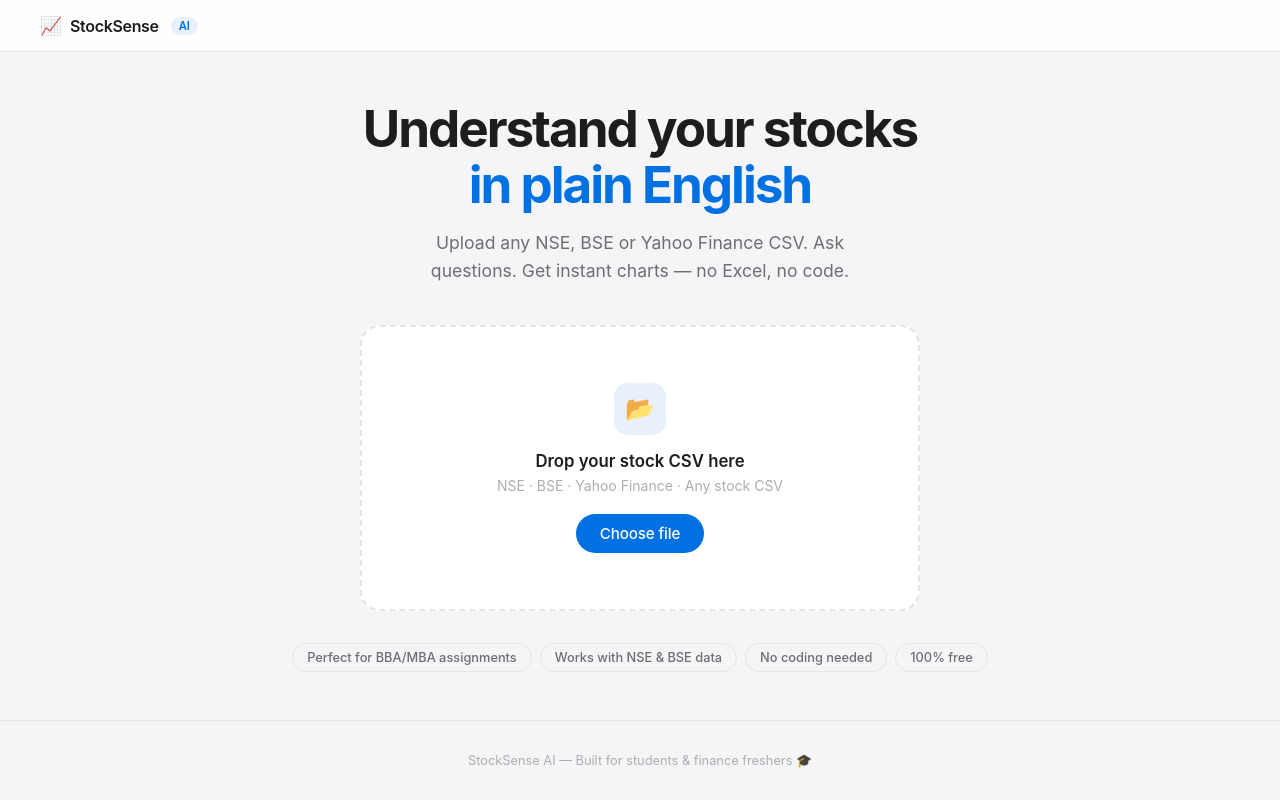
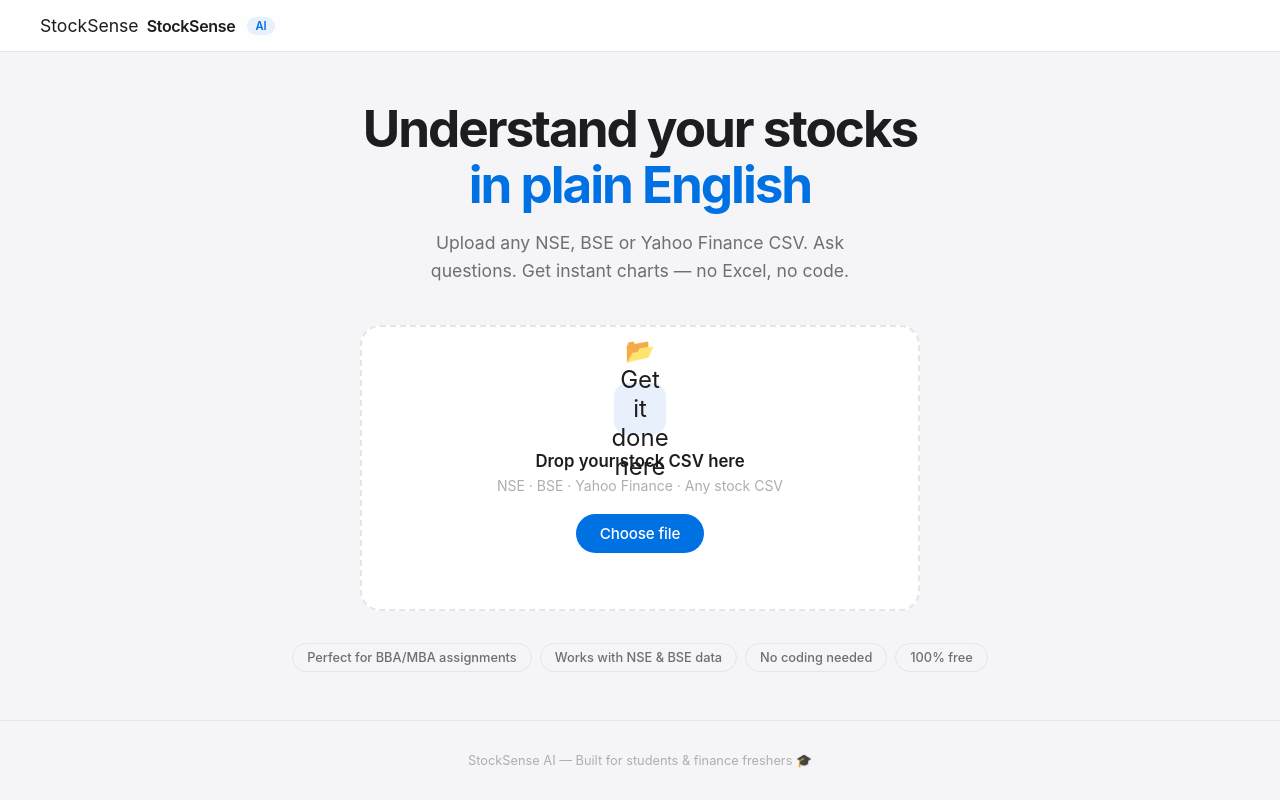
Before and after one commit to Priyam-9/Stocksense, a React app in the folder frontend/: page / in a window 1280 px wide. Built offline with nearby package versions, Linux system fonts and the light colour scheme; the HTML template or start-up script is replaced by a standard one.

Commit message:
random bs go

```diff
--- a/frontend/src/App.jsx
+++ b/frontend/src/App.jsx
@@ -35,7 +35,7 @@
         zIndex: 100
       }}>
         <div style={{ display: "flex", alignItems: "center", gap: "8px" }}>
-          <span style={{ fontSize: "1.1rem" }}>📈</span>
+          <span style={{ fontSize: "1.1rem" }}>StockSense</span>
           <span style={{ fontWeight: "600", fontSize: "1rem", letterSpacing: "-0.02em", color: "var(--text-primary)" }}>
             StockSense
           </span>
--- a/frontend/src/components/DashboardGrid.jsx
+++ b/frontend/src/components/DashboardGrid.jsx
@@ -10,7 +10,7 @@
       borderRadius: "var(--radius-xl)",
       color: "var(--text-tertiary)"
     }}>
-      <p style={{ fontSize: "1.5rem", marginBottom: "8px" }}>📌</p>
+      <p style={{ fontSize: "1.5rem", marginBottom: "8px" }}>PIN</p>
       <p style={{ fontWeight: "500" }}>Your dashboard is empty</p>
       <p style={{ fontSize: "0.85rem", marginTop: "4px" }}>Ask a question and click "Pin to Dashboard"</p>
     </div>
--- a/frontend/src/components/UploadZone.jsx
+++ b/frontend/src/components/UploadZone.jsx
@@ -54,7 +54,7 @@
             borderRadius: "14px", display: "flex", alignItems: "center",
             justifyContent: "center", margin: "0 auto 16px", fontSize: "1.5rem"
           }}>
-            📂
+            📂Get it done here
           </div>
           <p style={{ fontSize: "1.05rem", fontWeight: "600", color: "var(--text-primary)", marginBottom: "6px" }}>
             Drop your stock CSV here
```
